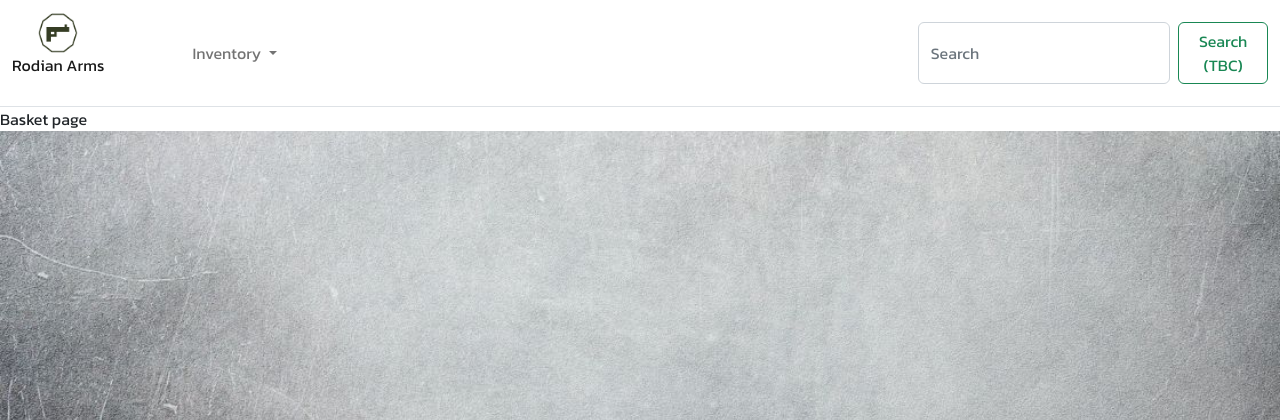
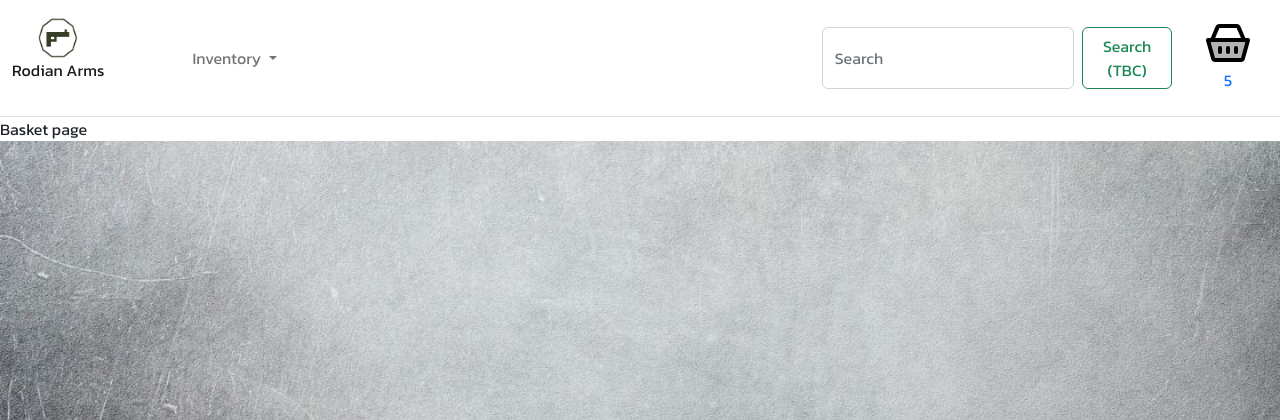
Before and after one commit to LisaS7/Django-Shop, a Django app: template templates/store/basket/summary.html in a window 1280 px wide. Shown: the top 420 px of the page. Run offline with Django 4.2, Linux system fonts and the light colour scheme; the template is opened without the code that fills it, so the values that code supplies are empty.

Commit message:
Basket class and icon added.

```diff
--- a/core/settings.py
+++ b/core/settings.py
@@ -55,6 +55,7 @@ TEMPLATES = [
                 'django.contrib.auth.context_processors.auth',
                 'django.contrib.messages.context_processors.messages',
                 'store.context_processors.categories',
+                'store_basket.context_processors.basket'
             ],
         },
     },
--- a/static/css/style.css
+++ b/static/css/style.css
@@ -10,6 +10,9 @@ html {
     height: 100vh;
 }
 
+
+/* HEADER */
+
 .navbar-brand {
     margin-right: 5rem;
 }
@@ -18,6 +21,16 @@ html {
     width: 40px;
     height: 40px;
 }
+
+a.basket {
+    margin-top: 0.75rem;
+    margin-left: 1rem;
+    text-align: center;
+    text-decoration: none;
+}
+
+
+/* PRODUCTS */
 
 .image-detail {
     width: 300px;
--- /dev/null
+++ b/store_basket/context_processors.py
@@ -0,0 +1,5 @@
+from .basket import Basket
+
+
+def basket(request):
+    return {'basket': Basket(request)}
--- a/store_basket/urls.py
+++ b/store_basket/urls.py
@@ -2,6 +2,8 @@ from django.urls import path
 
 from . import views
 
-urlpattern = [
+app_name = 'store_basket'
+
+urlpatterns = [
     path('', views.basket_summary, name='basket_summary'),
 ]
--- a/templates/store/base.html
+++ b/templates/store/base.html
@@ -41,6 +41,13 @@
                     <form class="d-flex">
                         <input class="form-control me-2" type="search" placeholder="Search" aria-label="Search">
                         <button class="btn btn-outline-success" type="submit">Search (TBC)</button>
+                    </form>
+
+                    <a class="basket" href="{% url "store_basket:basket_summary" %}">
+                        <img class="mx-3" src="{% static 'store/basket_icon.png' %}">
+                        <div class="w-100"></div>
+                        <p class="">5</p>
+                    </a>
                 </div>
             </div>
         </nav>
```
Also changed, not shown: store_basket/basket.py (+11 -0 lines), readme.md, static/store/basket_icon.png (added).
